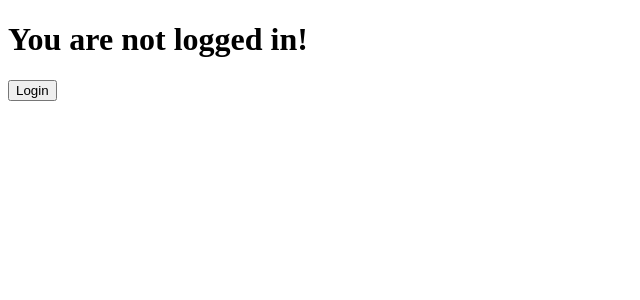
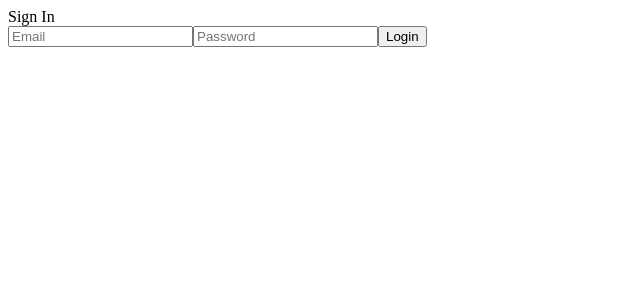
Before and after one commit to tPhume/time-log, a React app: page / in a window 1280 px wide. Shown: the top 300 px of the page, without its empty margins (0-640 px from the left). Built offline with nearby package versions, Linux system fonts and the light colour scheme.

Commit message:
Added state to email and password field

```diff
--- a/src/index.jsx
+++ b/src/index.jsx
@@ -10,13 +10,27 @@ firebase.initializeApp(FIREBASE_CONFIG);
 class Main extends React.Component {
   constructor(props) {
     super(props);
+
+    this.emailChange = this.emailChange.bind(this);
+    this.passwordChange = this.passwordChange.bind(this);
+
     this.state = {
+      email: "",
+      password: "",
       isLoggedin: false,
     };
   }
 
+  emailChange(event) {
+    this.setState({ email: event.target.value });
+  }
+
+  passwordChange(event) {
+    this.setState({ password: event.target.value });
+  }
+
   render() {
-    const { isLoggedin } = this.state;
+    const { isLoggedin, email, password } = this.state;
 
     // Proceed to render application
     if (isLoggedin) {
@@ -26,13 +40,24 @@ class Main extends React.Component {
     // Show login form
     return (
       <div>
-        <h1>You are not logged in!</h1>
-        <button
-          type="submit"
-          onClick={() => this.setState({ isLoggedin: true })}
-        >
-          Login
-        </button>
+        <div>Sign In</div>
+        <form>
+          <input
+            type="text"
+            name="email"
+            value={email}
+            placeholder="Email"
+            onChange={this.emailChange}
+          />
+          <input
+            type="password"
+            name="password"
+            value={password}
+            placeholder="Password"
+            onChange={this.passwordChange}
+          />
+          <input type="submit" name="login" value="Login" />
+        </form>
       </div>
     );
   }
```
